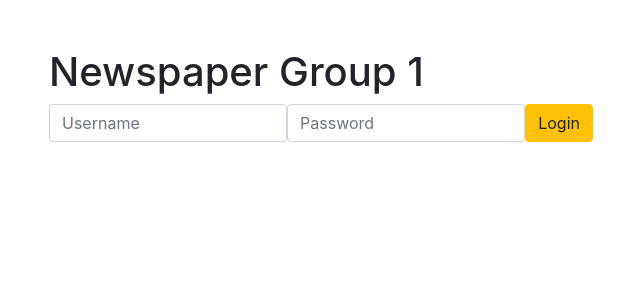
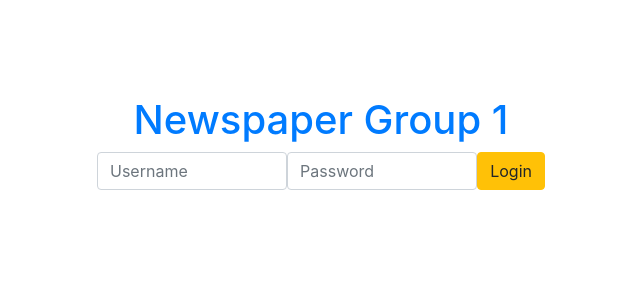
Before and after one commit to Elenap44/g1_programming, an Angular app: page / in a window 1280 px wide. Shown: the top 300 px of the page, without its empty margins (319-959 px from the left). Built offline with nearby package versions, Linux system fonts and the light colour scheme.

Commit message:
update main page

```diff
--- a/src/app/app.component.html
+++ b/src/app/app.component.html
@@ -1,3 +1,4 @@
 <div class="col-6 p-5 m-auto">
-  <app-main-page>  </app-main-page>
+  <app-main-page></app-main-page>
+  <router-outlet></router-outlet>
 </div>
--- a/src/app/main-page/main-page.component.html
+++ b/src/app/main-page/main-page.component.html
@@ -1,6 +1,10 @@
-<h1> Newspaper Group 1 </h1>
-  <form class="d-flex">
-    <input class="form-control me-2" type="text" placeholder="Username" [(ngModel)]="username" name="username" required/>
-    <input class="form-control me-2" type="password" placeholder="Password" [(ngModel)]="password" name="password" required/>
-    <button class="btn btn-warning" type="submit">Login</button>
-  </form>
+
+
+  <div class="p-5 text-center">
+    <a [routerLink]="''" class=""><h1> Newspaper Group 1 </h1></a>
+    <form class="d-flex">
+      <input class="form-control me-2" type="text" placeholder="Username" [(ngModel)]="username" name="username" required/>
+      <input class="form-control me-2" type="password" placeholder="Password" [(ngModel)]="password" name="password" required/>
+      <button class="btn btn-warning" type="submit">Login</button>
+    </form>
+  </div>
```
